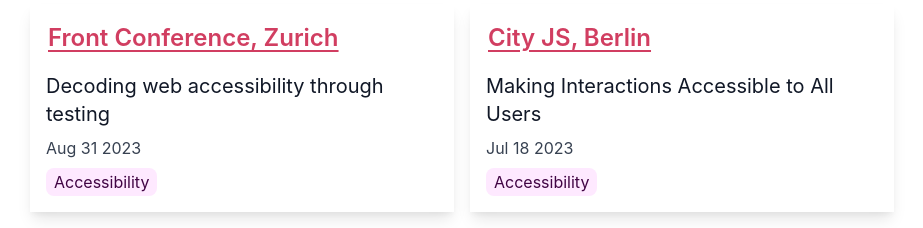
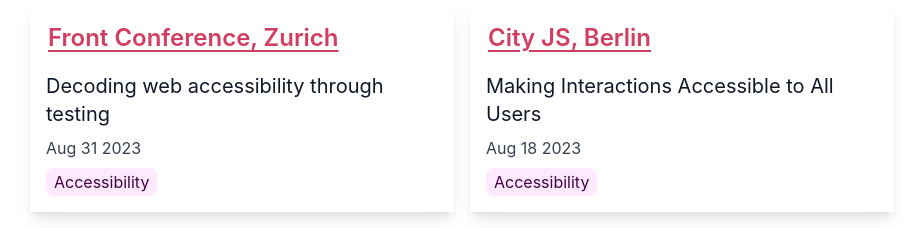
Before and after one commit to anuk79/anuradhakumari, a Next.js app: page /talks in a window 1280 px wide. Shown: the part 800-1028 px from the top of the page, without its empty margins (178-1101 px from the left). Built offline with nearby package versions, Linux system fonts and the light colour scheme.

Commit message:
Update date

```diff
--- a/data/talks.js
+++ b/data/talks.js
@@ -43,7 +43,7 @@ const talks = [
     "topics": [
       "Accessibility",
     ],
-    "date": "2023-7-18",
+    "date": "2023-8-18",
     "eventDetails": {
       "url": "https://berlin.cityjsconf.org/",
       "name": "City JS, Berlin",
```
